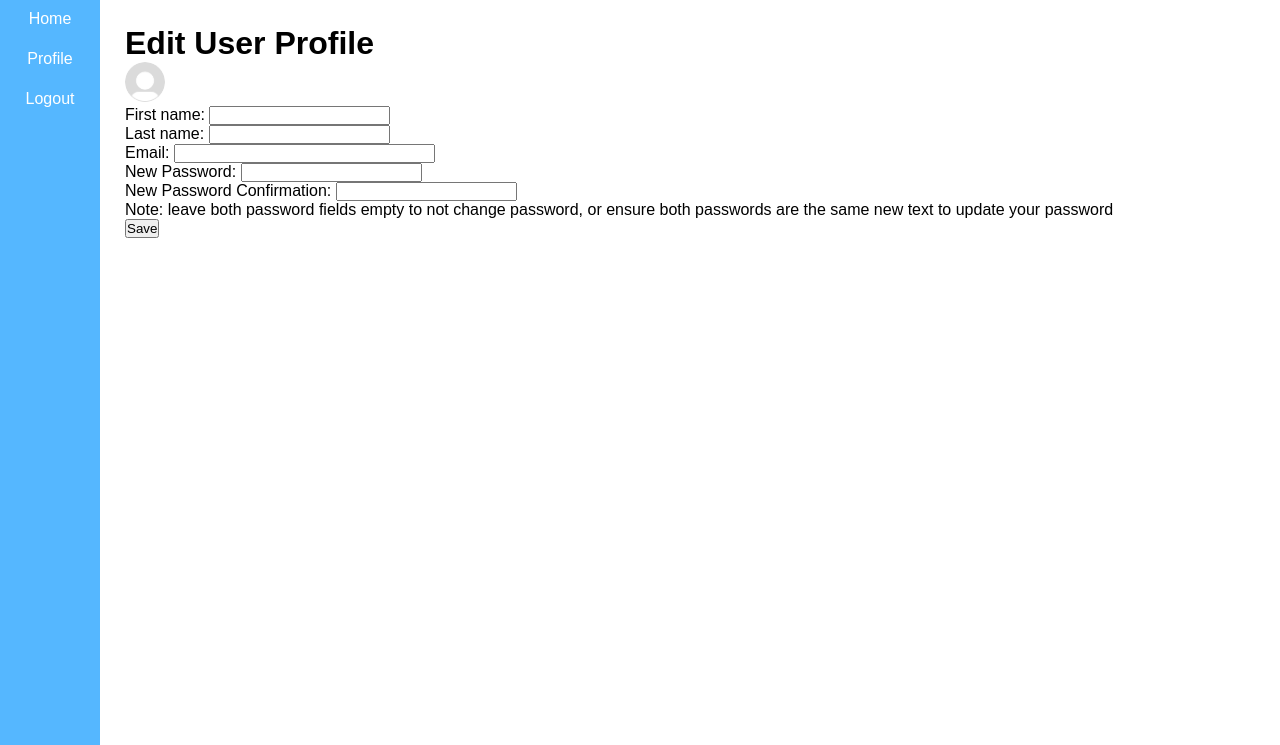
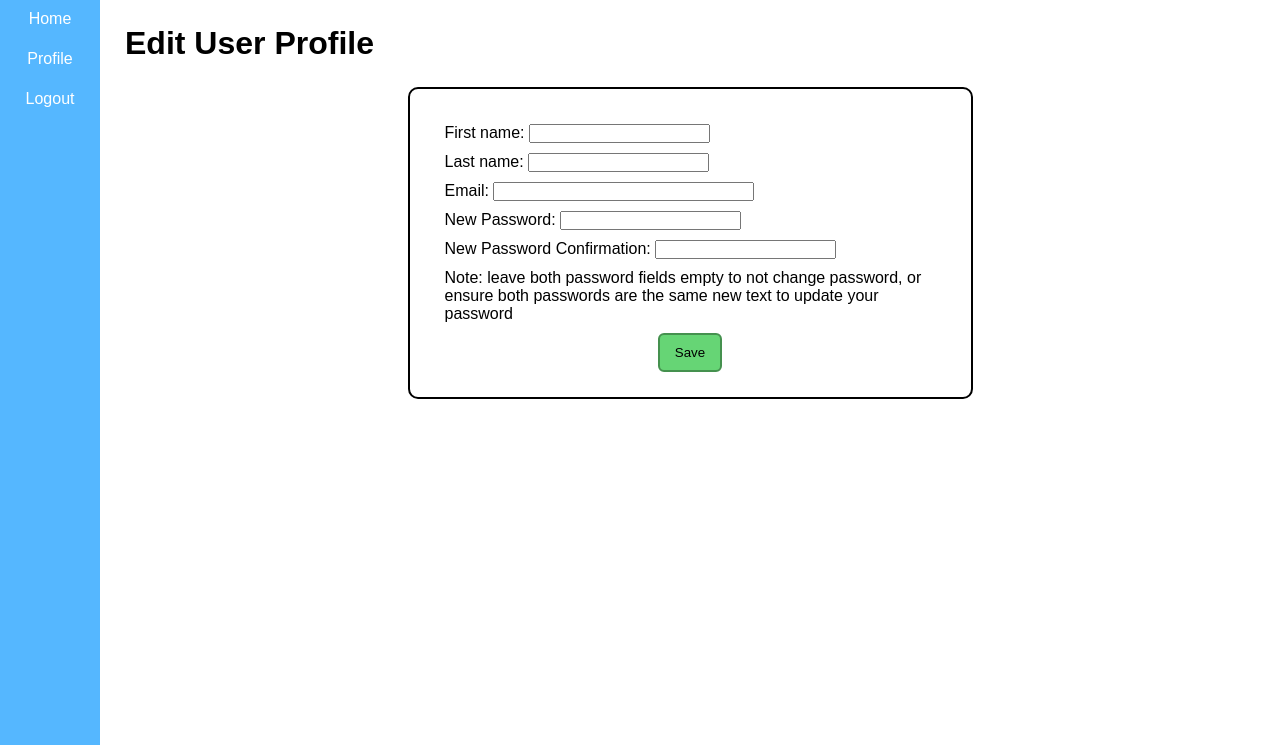
Before and after one commit to nabl2290/cspb-3308-team-5-project, a Flask app: template templates/edit_user.html in a window 1280 px wide. Shown: the part 55-800 px from the top of the page. Run offline with Flask 3, Linux system fonts and the light colour scheme; the template is opened without the code that fills it: values that come from a table or form of the project are taken from there, others are empty.

Commit message:
update styling for user pages

```diff
--- /dev/null
+++ b/static/css/user_profile.css
@@ -0,0 +1,38 @@
+/* User Profile Styles */
+
+.user-container {
+    max-width: 50%;
+	min-width: 400px;
+	margin: 50px auto;
+    margin-top: 25px;
+	padding: 25px;
+	background: #fff;
+    border: 2px solid;
+	border-radius: 10px;
+	text-align: center;
+
+}
+
+.user-container p {
+    margin: 10px 15px;
+}
+
+.form-line {
+    text-align: left;
+    margin: 10px;
+}
+
+.user-container button {
+    background-color: #66d575;
+    border: solid 2px #45914f;
+    padding: 10px 15px;
+    border-radius: 6px;
+    color: black;
+    cursor: pointer;
+    cursor: pointer;
+    text-align: center;
+}
+
+.user-container button:hover{
+    background-color: #6ee67e;
+}
--- a/templates/edit_user.html
+++ b/templates/edit_user.html
@@ -1,16 +1,12 @@
 {% extends "base.html" %}
 
 {% block stylesheet %}
-<link rel="stylesheet" href="{{ url_for('static', filename='css/dashboard.css') }}">
-<link rel="stylesheet" href="{{ url_for('static', filename='css/styles.css') }}">
+<link rel="stylesheet" href="{{ url_for('static', filename='css/user_profile.css') }}">
 {% endblock %}
 
 {% block content %}
 <h1 class="dashboard-h1">Edit User Profile</h1>
-<section>
-    <img src = "{{ url_for('static', filename='images/Default_pfp.jpg') }}" alt = "Profile Picture" class = "profile-pic">
-</section>
-<section class="wt-form">
+<div class ="user-container">
     <form method="POST" action="{{ url_for('update_user', user_id=user.id)}}" class="wt-form">
         {{ form.csrf_token }}
         <div class="form-box">
@@ -21,8 +17,8 @@
             <div class="form-line">{{ form.password_confirmed.label }}: {{ form.password_confirmed(size=20) }}</div>
         </div>
         <div class="form-line">Note: leave both password fields empty to not change password, or ensure both passwords are the same new text to update your password</div>
-        <input type="submit" value="Save" class="btn btn--blue">
+        <button type="submit" class="btn btn--blue">Save</button>
     </form>
-</section>
+</div>
 
 {% endblock %}
```
Also changed, not shown: templates/user.html (+4 -10 lines).
